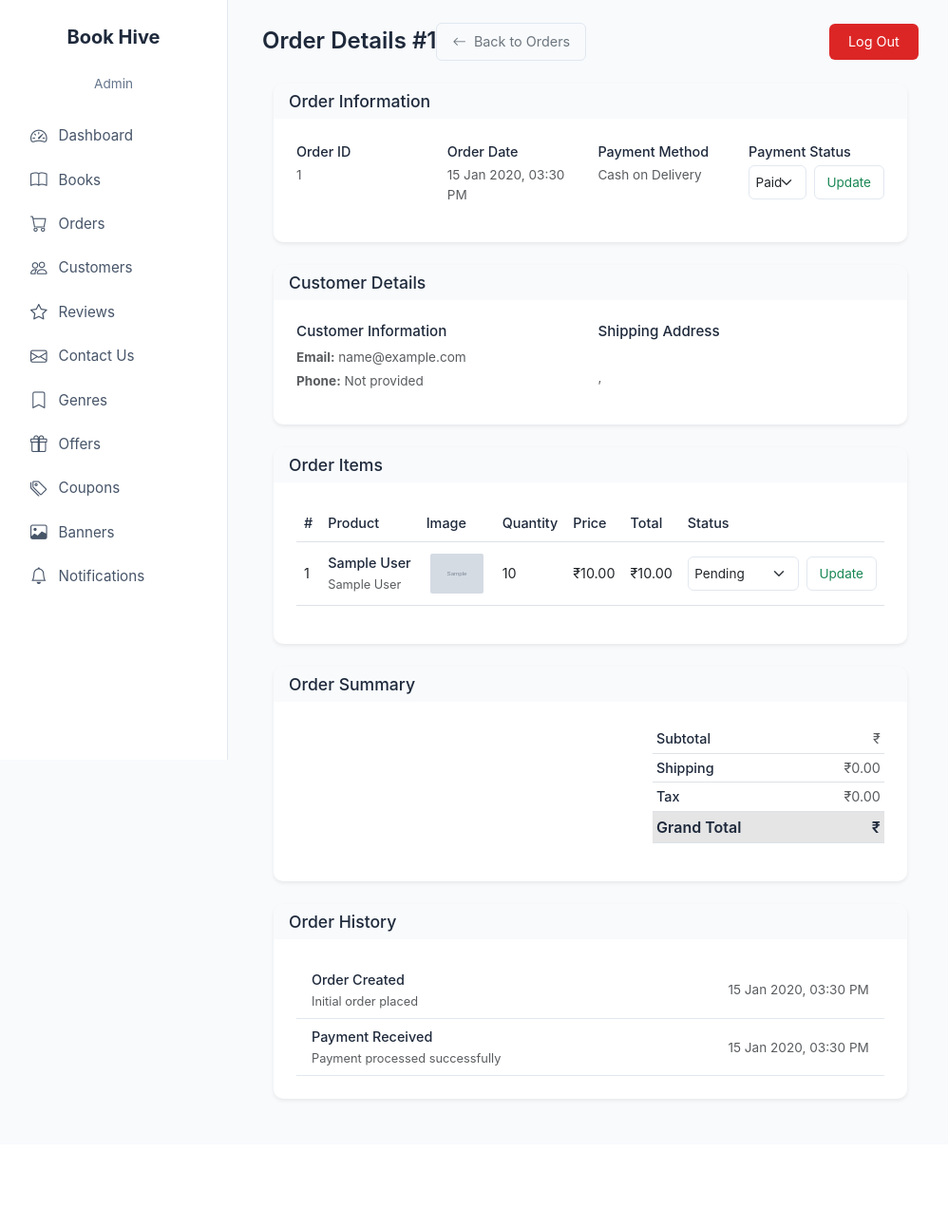
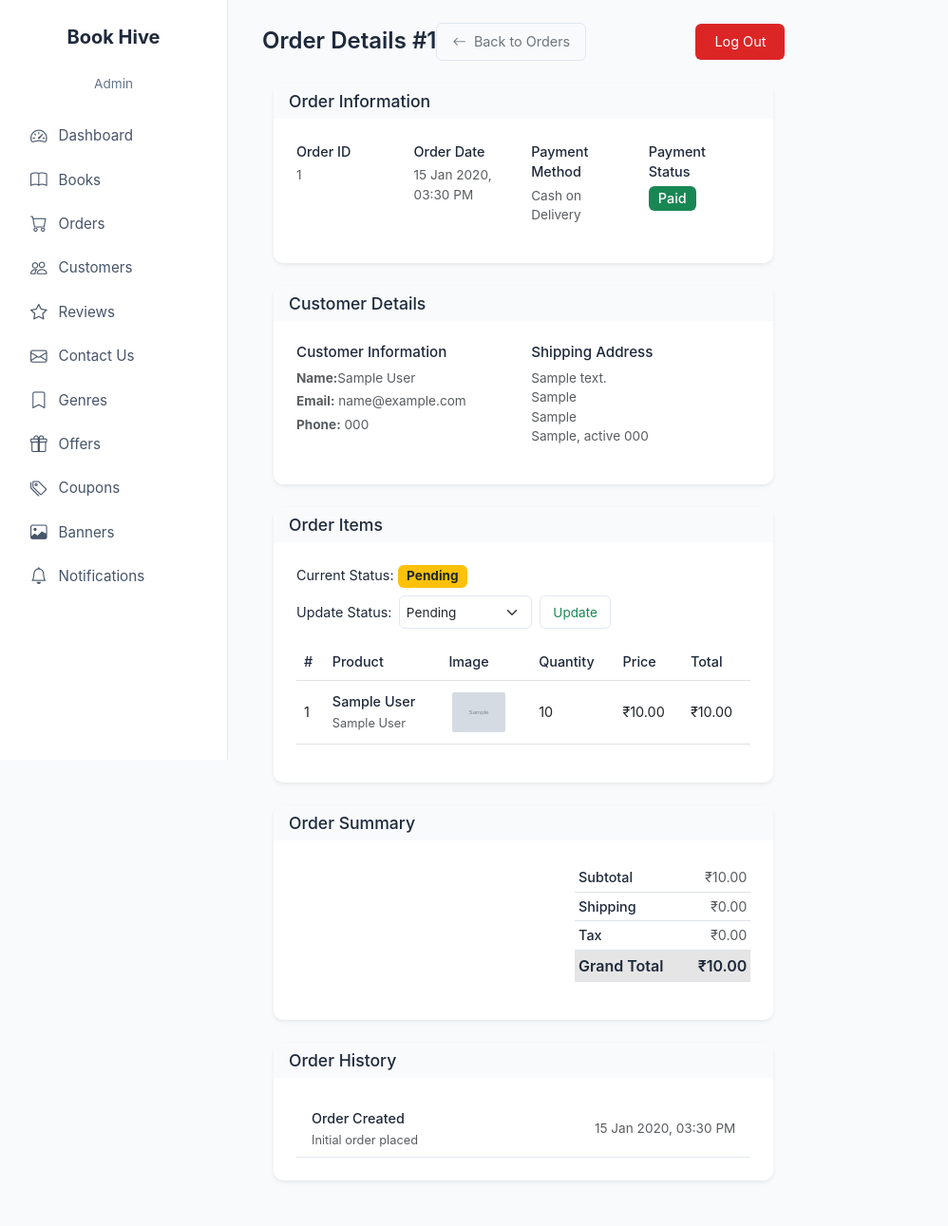
Before and after one commit to shrnemmnl/book_hive, a Django app: page /admin_order_details/1/ in a window 1280 px wide. Shown: the whole page at 95% size, without its empty margins (0-998 px from the left). Before the commit the page ends 1160 px from the top, so only its background shows below. Run offline with Django 5.2, Linux system fonts and the light colour scheme; a user stored in the database is signed in; tables that the repository leaves empty hold one stand-in row (values such as "Sample post"); grey boxes marked "Sample" are stand-in pictures.

Commit message:
order status corrcted

```diff
--- a/bookHive/admin_panel/views.py
+++ b/bookHive/admin_panel/views.py
@@ -454,48 +454,59 @@
 
 @login_required
 def admin_order_details(request, order_id):
+
     order = get_object_or_404(Order, id=order_id)
-    print("hi")
+
 
     if request.method == 'POST':
         # Handle payment status update
-        if 'is_paid' in request.POST:
-            is_paid = request.POST.get('is_paid') == 'true'
-            order.is_paid = is_paid
-            order.save()
-            messages.success(request, f"Payment status updated to {'Paid' if is_paid else 'Unpaid'}.")
+        # if 'is_paid' in request.POST:
+        #     is_paid = request.POST.get('is_paid') == 'true'
+        #     order.is_paid = is_paid
+        #     order.save()
+        #     messages.success(request, f"Payment status updated to {'Paid' if is_paid else 'Unpaid'}.")
+        #     return redirect('admin_order_details', order_id=order.id)
+
+        # Handle order item status update
+        # item_id = request.POST.get('item_id')
+        new_status = request.POST.get('status')
+        print(new_status)
+        valid_statuses = ['pending', 'shipped', 'delivered', 'cancelled', 'request to cancel']
+
+        if new_status == 'delivered':
+            order.is_paid = True
+
+
+        if new_status not in valid_statuses:
+            messages.error(request, "Invalid status selected.")
             return redirect('admin_order_details', order_id=order.id)
 
-        # Handle order item status update
-        if 'status' in request.POST:
-            item_id = request.POST.get('item_id')
-            new_status = request.POST.get('status')
-            valid_statuses = ['pending', 'shipped', 'out_for_delivery', 'delivered', 'cancelled', 'request to cancel']
+        # order_item = get_object_or_404(OrderItem, id=item_id, order=order)
 
-            if new_status not in valid_statuses:
-                messages.error(request, "Invalid status selected.")
-                return redirect('admin_order_details', order_id=order.id)
 
-            order_item = get_object_or_404(OrderItem, id=item_id, order=order)
 
-            # Check if the item is being cancelled and the order is paid
-            if new_status == 'cancelled' and order.is_paid:
-                user = order.user
-                refund_amount = order_item.total_amount  # Changed from net_amount to total_amount
-                user.wallet_amount += refund_amount
-                user.save()
-                messages.success(request, f"Refunded ₹{refund_amount:.2f} to user {user.email}'s wallet.")
+        # Check if the item is being cancelled and the order is paid
+        if new_status == 'request to cancel' and order.is_paid:
+            user = order.user
+            refund_amount = order.order_items.total_amount  # Changed from net_amount to total_amount
+            user.wallet_amount += refund_amount
+            user.save()
+            messages.success(request, f"Refunded ₹{refund_amount:.2f} to user {user.email}'s wallet.")
 
-            order.status = new_status
+            order.status = 'cancelled'
             # order_item.updated_at = timezone.now()
-            order_item.save()
-            messages.success(request, f"Status for item '{order_item.product_variant.product.book_title}' updated to {new_status.title()}.")
+            order.order_items.save()
+            messages.success(request, f"Status for item '{ order.order_items.product_variant.product.book_title }' updated to {order.status}.")
             return redirect('admin_order_details', order_id=order.id)
+
+        order.status = new_status
+        order.save()
 
     context = {
         'order': order,
-        'heading': {'name': f'Order Details #{order.id}'}
+        'heading': {'name': f'Order Details #{ order.id }'}
     }
+
     return render(request, 'admin/admin_order_details.html', context)
 
 
--- a/bookHive/templates/admin/admin_order.html
+++ b/bookHive/templates/admin/admin_order.html
@@ -32,6 +32,7 @@
                         <tr>
                             <th scope="col" style="color: #1e293b; font-weight: 500;">Sl No.</th>
                             <th scope="col" style="color: #1e293b; font-weight: 500;">Order ID</th>
+                            <th scope="col" style="color: #1e293b; font-weight: 500;">Coustomer Name</th>
                             <th scope="col" style="color: #1e293b; font-weight: 500;">Purchased Items</th>
                             <th scope="col" style="color: #1e293b; font-weight: 500;">Purchase Date</th>
                             <th scope="col" style="color: #1e293b; font-weight: 500;">Grand Total</th>
@@ -44,6 +45,8 @@
                         <tr class="order-row" data-order-id="{{ order.order_id }}">
                             <td>{{ forloop.counter }}</td>
                             <td>{{ order.order_id }}</td>
+                            <td>{{ order.user.first_name }} {{ order.user.last_name }}</td>
+
                             <td>
                                 <ul class="list-unstyled mb-0">
                                     {% for item in order.order_items.all %}
--- a/bookHive/templates/admin/admin_order_details.html
+++ b/bookHive/templates/admin/admin_order_details.html
@@ -46,14 +46,12 @@
                 </div>
                 <div class="col-md-3">
                     <p class="fw-medium mb-1" style="font-size: 0.9rem; color: #1e293b;">Payment Status</p>
-                    <form action="{% url 'admin_order_details' order.id %}" method="POST" class="d-flex align-items-center">
-                        {% csrf_token %}
-                        <select name="is_paid" class="form-select form-select-sm me-2" style="font-size: 0.85rem; padding: 0.4rem; border-radius: 6px; max-width: 100px;">
-                            <option value="true" {% if order.is_paid %}selected{% endif %}>Paid</option>
-                            <option value="false" {% if not order.is_paid %}selected{% endif %}>Unpaid</option>
-                        </select>
-                        <button type="submit" class="btn btn-sm btn-outline-success" style="font-size: 0.85rem; padding: 0.4rem 0.8rem; border-radius: 6px;">Update</button>
-                    </form>
+                    {% if order.is_paid %}
+                    <p class="fw-medium mb-1 badge bg-success text-white" style="font-size: 0.9rem;">Paid</p>
+                    {% else %}
+                    <p class="fw-medium mb-1 badge bg-danger text-white" style="font-size: 0.9rem;">Not Paid</p>
+                    {% endif %}
+
                 </div>
             </div>
         </div>
@@ -68,18 +66,20 @@
             <div class="row g-3">
                 <div class="col-md-6">
                     <h6 class="fw-medium" style="font-size: 0.95rem; color: #1e293b;">Customer Information</h6>
+                    <p class="mb-1 text-muted" style="font-size: 0.85rem;"><strong>Name:</strong>{{ order.user.first_name }} {{ order.user.last_name }}</p>
                     <p class="mb-1 text-muted" style="font-size: 0.85rem;"><strong>Email:</strong> {{ order.user.email }}</p>
-                    <p class="mb-1 text-muted" style="font-size: 0.85rem;"><strong>Phone:</strong> {{ order.shipping_address.phone_number|default:"Not provided" }}</p>
+                    <p class="mb-1 text-muted" style="font-size: 0.85rem;"><strong>Phone:</strong> {{ order.address.phone |default:"Not provided" }}</p>
                 </div>
                 <div class="col-md-6">
                     <h6 class="fw-medium" style="font-size: 0.95rem; color: #1e293b;">Shipping Address</h6>
                     <address class="text-muted" style="font-size: 0.85rem;">
-                        {{ order.shipping_address.address_line1 }}<br>
-                        {% if order.shipping_address.address_line2 %}
-                            {{ order.shipping_address.address_line2 }}<br>
-                        {% endif %}
-                        {{ order.shipping_address.city }}, {{ order.shipping_address.state }} {{ order.shipping_address.postal_code }}<br>
-                        {{ order.shipping_address.country }}
+                        {{ order.address.address_type }}<br>
+                        {{ order.address.street }}<br>
+
+                        {{ order.address.city }}<br>
+
+                        {{ order.address.landmark }}, {{ order.address.state }} {{ order.address.postal_code }}<br>
+
                     </address>
                 </div>
             </div>
@@ -92,6 +92,37 @@
         <h5 class="mb-0 fw-medium" style="font-size: 1.1rem; color: #1e293b;">Order Items</h5>
     </div>
     <div class="card-body" style="padding: 1.5rem;">
+        <!-- Display Current Order Status -->
+        <div class="mb-3">
+            <p class="mb-2" style="font-size: 0.9rem; color: #1e293b;">
+                Current Status:
+                <span class="{% if order.status == 'pending' %}badge bg-warning text-dark{% elif order.status == 'shipped' %}badge bg-info text-dark{% elif order.status == 'out_for_delivery' %}badge bg-primary{% elif order.status == 'delivered' %}badge bg-success{% elif order.status == 'cancelled' %}badge bg-danger{% endif %}" style="font-size: 0.85rem;">
+                    {{ order.status|title }}
+                </span>
+            </p>
+            {% if order.status == 'request to cancel' or order.status == 'cancelled' %}
+            <p class="mb-2" style="font-size: 0.9rem; color: #1e293b;">
+                Cancel Reason:
+                <span class="text-dark" style="font-size: 0.85rem;">
+                    {{ order.cancel_reason|title|default:"No reason provided" }}
+                </span>
+            </p>
+            {% endif %}
+            <!-- Order Status Form -->
+            <form action="{% url 'admin_order_details' order.id %}" method="POST" class="d-flex align-items-center">
+                {% csrf_token %}
+                <label for="order_status" class="me-2" style="font-size: 0.9rem; color: #1e293b;">Update Status:</label>
+                <select name="status" id="order_status" class="form-select form-select-sm me-2" style="font-size: 0.85rem; padding: 0.4rem; border-radius: 6px; max-width: 140px;">
+                    <option value="pending" {% if order.status == "pending" %}selected{% endif %}>Pending</option>
+                    <option value="shipped" {% if order.status == "shipped" %}selected{% endif %}>Shipped</option>
+                    <!-- <option value="out_for_delivery" {% if order.status == "out_for_delivery" %}selected{% endif %}>Out for Delivery</option> -->
+                    <option value="delivered" {% if order.status == "delivered" %}selected{% endif %}>Delivered</option>
+                    <option value="cancelled" {% if order.status == "cancelled" %}selected{% endif %}>Cancelled</option>
+                </select>
+                <button type="submit" class="btn btn-sm btn-outline-success" style="font-size: 0.85rem; padding: 0.4rem 0.8rem; border-radius: 6px;">Update</button>
+            </form>
+        </div>
+        <!-- Order Items Table -->
         <div class="table-responsive">
             <table class="table table-hover align-middle" style="font-size: 0.9rem;">
                 <thead>
@@ -102,7 +133,6 @@
                         <th scope="col" style="color: #1e293b; font-weight: 500;">Quantity</th>
                         <th scope="col" style="color: #1e293b; font-weight: 500;">Price</th>
                         <th scope="col" style="color: #1e293b; font-weight: 500;">Total</th>
-                            <th scope="col" style="color: #1e293b; font-weight: 500;">Status</th>
                     </tr>
                 </thead>
                 <tbody>
@@ -119,20 +149,6 @@
                         <td>{{ item.quantity }}</td>
                         <td>₹{{ item.product_variant.price|floatformat:2 }}</td>
                         <td>₹{{ item.total_amount|floatformat:2 }}</td>
-                            <td>
-                                <form action="{% url 'admin_order_details' order.id %}" method="POST" class="d-flex align-items-center">
-                                    {% csrf_token %}
-                                    <input type="hidden" name="item_id" value="{{ item.id }}">
-                                    <select name="status" class="form-select form-select-sm me-2" style="font-size: 0.85rem; padding: 0.4rem; border-radius: 6px; max-width: 140px;">
-                                        <option value="pending" {% if item.status == "pending" %}selected{% endif %}>Pending</option>
-                                        <option value="shipped" {% if item.status == "shipped" %}selected{% endif %}>Shipped</option>
-                                        <option value="out_for_delivery" {% if item.status == "out_for_delivery" %}selected{% endif %}>Out for Delivery</option>
-                                        <option value="delivered" {% if item.status == "delivered" %}selected{% endif %}>Delivered</option>
-                                        <option value="cancelled" {% if item.status == "cancelled" %}selected{% endif %}>Cancelled</option>
-                                    </select>
-                                    <button type="submit" class="btn btn-sm btn-outline-success" style="font-size: 0.85rem; padding: 0.4rem 0.8rem; border-radius: 6px;">Update</button>
-                                </form>
-                            </td>
                     </tr>
                     {% endfor %}
                 </tbody>
@@ -153,7 +169,7 @@
                         <tbody>
                             <tr>
                                 <td class="fw-medium" style="color: #1e293b;">Subtotal</td>
-                                <td class="text-end text-muted">₹{{ order.total_amount|floatformat:2 }}</td>
+                                <td class="text-end text-muted">₹{{ order.net_amount|floatformat:2 }}</td>
                             </tr>
                             {% if order.discount_amount %}
                             <tr>
@@ -171,7 +187,7 @@
                             </tr>
                             <tr class="table-active">
                                 <td class="fw-semibold" style="color: #1e293b; font-size: 1rem;">Grand Total</td>
-                                <td class="text-end fw-semibold" style="color: #1e293b; font-size: 1rem;">₹{{ order.total_amount|floatformat:2 }}</td>
+                                <td class="text-end fw-semibold" style="color: #1e293b; font-size: 1rem;">₹{{ order.net_amount|floatformat:2 }}</td>
                             </tr>
                         </tbody>
                     </table>
@@ -194,44 +210,36 @@
                     </div>
                     <span class="text-muted" style="font-size: 0.85rem;">{{ order.created_at|date:"d M Y, h:i A" }}</span>
                 </li>
-                {% if order.is_paid %}
-                <li class="list-group-item d-flex justify-content-between align-items-center" style="border-bottom: 1px solid #e2e8f0; font-size: 0.9rem;">
-                    <div>
-                        <p class="mb-0 fw-medium" style="color: #1e293b;">Payment Received</p>
-                        <small class="text-muted" style="font-size: 0.8rem;">Payment processed successfully</small>
-                    </div>
-                    <span class="text-muted" style="font-size: 0.85rem;">{{ order.paid_at|default:order.created_at|date:"d M Y, h:i A" }}</span>
-                </li>
-                {% endif %}
-                {% for item in order.order_items.all %}
-                    {% if item.status == "shipped" %}
+
+
+                    {% if order.status == "shipped" %}
                     <li class="list-group-item d-flex justify-content-between align-items-center" style="border-bottom: 1px solid #e2e8f0; font-size: 0.9rem;">
                         <div>
                             <p class="mb-0 fw-medium" style="color: #1e293b;">Item Shipped</p>
                             <small class="text-muted" style="font-size: 0.8rem;">{{ item.product_variant.product.book_title }}</small>
                         </div>
-                        <span class="text-muted" style="font-size: 0.85rem;">{{ item.updated_at|default:""|date:"d M Y, h:i A" }}</span>
+                        <span class="text-muted" style="font-size: 0.85rem;">{{ order.updated_at|default:""|date:"d M Y, h:i A" }}</span>
                     </li>
                     {% endif %}
-                    {% if item.status == "delivered" %}
+                    {% if order.status == "delivered" %}
                     <li class="list-group-item d-flex justify-content-between align-items-center" style="border-bottom: 1px solid #e2e8f0; font-size: 0.9rem;">
                         <div>
                             <p class="mb-0 fw-medium" style="color: #1e293b;">Item Delivered</p>
                             <small class="text-muted" style="font-size: 0.8rem;">{{ item.product_variant.product.book_title }}</small>
                         </div>
-                        <span class="text-muted" style="font-size: 0.85rem;">{{ item.updated_at|default:""|date:"d M Y, h:i A" }}</span>
+                        <span class="text-muted" style="font-size: 0.85rem;">{{ order.updated_at|default:""|date:"d M Y, h:i A" }}</span>
                     </li>
                     {% endif %}
-                    {% if item.status == "cancelled" %}
+                    {% if order.status == "cancelled" %}
                     <li class="list-group-item d-flex justify-content-between align-items-center" style="border-bottom: 1px solid #e2e8f0; font-size: 0.9rem;">
                         <div>
                             <p class="mb-0 fw-medium" style="color: #1e293b;">Item Cancelled</p>
-                            <small class="text-muted" style="font-size: 0.8rem;">{{ item.product_variant.product.book_title }}</small>
+                            <small class="text-muted" style="font-size: 0.8rem;">{{ item.product.book_title }}</small>
                         </div>
-                        <span class="text-muted" style="font-size: 0.85rem;">{{ item.updated_at|default:""|date:"d M Y, h:i A" }}</span>
+                        <span class="text-muted" style="font-size: 0.85rem;">{{ order.updated_at|default:""|date:"d M Y, h:i A" }}</span>
                     </li>
                     {% endif %}
-                {% endfor %}
+
             </ul>
         </div>
     </div>
--- a/bookHive/templates/user/checkoutpage.html
+++ b/bookHive/templates/user/checkoutpage.html
@@ -235,8 +235,7 @@
   </div>
 </div>
 
-<!-- Bootstrap JavaScript -->
-<script src="https://cdn.jsdelivr.net/npm/bootstrap@5.3.0/dist/js/bootstrap.bundle.min.js" integrity="sha384-geWF76RCwLtnZ8qwWowPQNguL3RmwHVBC9FhGdlKrxdiJJigb/j/68SIy3Te4Bkz" crossorigin="anonymous"></script>
+
 
 <style>
 /* Global Styles */
--- a/bookHive/templates/user/user_order.html
+++ b/bookHive/templates/user/user_order.html
@@ -33,12 +33,14 @@
               <select name="status" class="form-select">
                 <option value="" {% if not request.GET.status %}selected{% endif %}>All Statuses</option>
                 <option value="pending" {% if request.GET.status == 'pending' %}selected{% endif %}>Pending</option>
+                <option value="shipped" {% if request.GET.status == 'shipped' %}selected{% endif %}>Shipped</option>
                 <option value="delivered" {% if request.GET.status == 'delivered' %}selected{% endif %}>Delivered</option>
                 <option value="cancelled" {% if request.GET.status == 'cancelled' %}selected{% endif %}>Cancelled</option>
                 <option value="request to cancel" {% if request.GET.status == 'request to cancel' %}selected{% endif %}>Request to Cancel</option>
               </select>
             </div>
             <button type="submit" class="btn btn-primary">Search</button>
+            <a href="{% url 'order_search' %}" class="btn btn-outline-secondary">Clear</a>
           </form>
           {% if period_filter %}
           <div class="mt-2">
@@ -77,7 +79,7 @@
                 </div>
                 <div class="col-md-3 text-md-end">
                   <span class="badge bg-{% if order.status == 'delivered' %}success{% elif order.status == 'request to cancel' %}dark
-                  {% elif order.status == 'cancelled' %}danger{% else %}warning{% endif %}">{{ order.status|capfirst }}</span>
+                  {% elif order.status == 'cancelled' %}danger{% elif order.status == 'shipped' %}info{% else %}warning{% endif %}">{{ order.status|capfirst }}</span>
                 </div>
               </div>
             </div>
@@ -113,7 +115,7 @@
               <div>
                 <button class="btn btn-sm btn-outline-primary me-2" data-bs-toggle="modal" data-bs-target="#viewDetailsModal{{ order.id }}">View Details</button>
                 <a href="{% url 'download_invoice' order.id %}" class="btn btn-sm btn-outline-success me-2">Invoice</a>
-                {% if order.status not in 'delivered,request to cancel,cancelled' %}
+                {% if order.status not in 'request to cancel,cancelled' %}
                 <button class="btn btn-sm btn-outline-danger" data-bs-toggle="modal" data-bs-target="#cancelOrderModal{{ order.id }}">Cancel Order</button>
                 {% endif %}
               </div>
--- a/bookHive/templates/user/user_wishlist.html
+++ b/bookHive/templates/user/user_wishlist.html
@@ -21,7 +21,12 @@
       <a href="{% url 'product_details' item.variant.product.id %}" class="btn btn-sm btn-primary">View Product</a>
     </div>
   </div>
+  {% empty %}
+          <div>
+            <p>No Wishlist found.</p>
+          </div>
 {% endfor %}
+
 
   </div>
   </div>
--- a/bookHive/users/urls.py
+++ b/bookHive/users/urls.py
@@ -5,7 +5,6 @@
     path('', views.loading_page, name='loading_page'),
     path('login', views.user_login, name='login'),
     path('signup', views.signup, name='signup'),
-#     path('home_page', views.home_page, name='home_page'),
     path('logout_user', views.logout_user, name='logout_user'),
     path('product_details/<int:id>/', views.product_details, name='product_details'),
     path('search_book', views.search_book, name='search_book'),
--- a/bookHive/users/views.py
+++ b/bookHive/users/views.py
@@ -539,7 +539,7 @@
             orders = orders.filter(created_at__date__range=(start_date, end_date))
 
 
-    print("period filter -", period_filter)
+
     # Apply search filter for order_id
     if search_query:
         orders = orders.filter(order_id__icontains=search_query)
```
Lines whose indentation alone changed are shown as unchanged.
